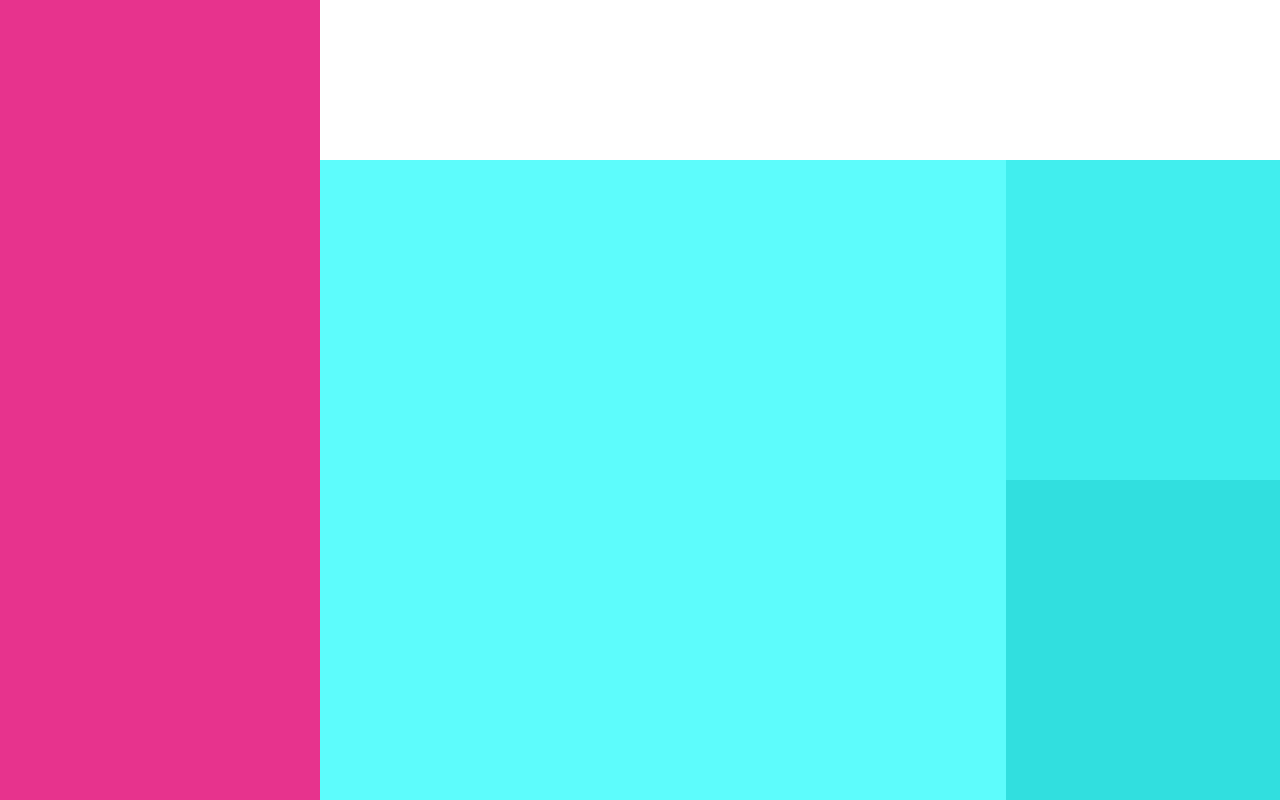
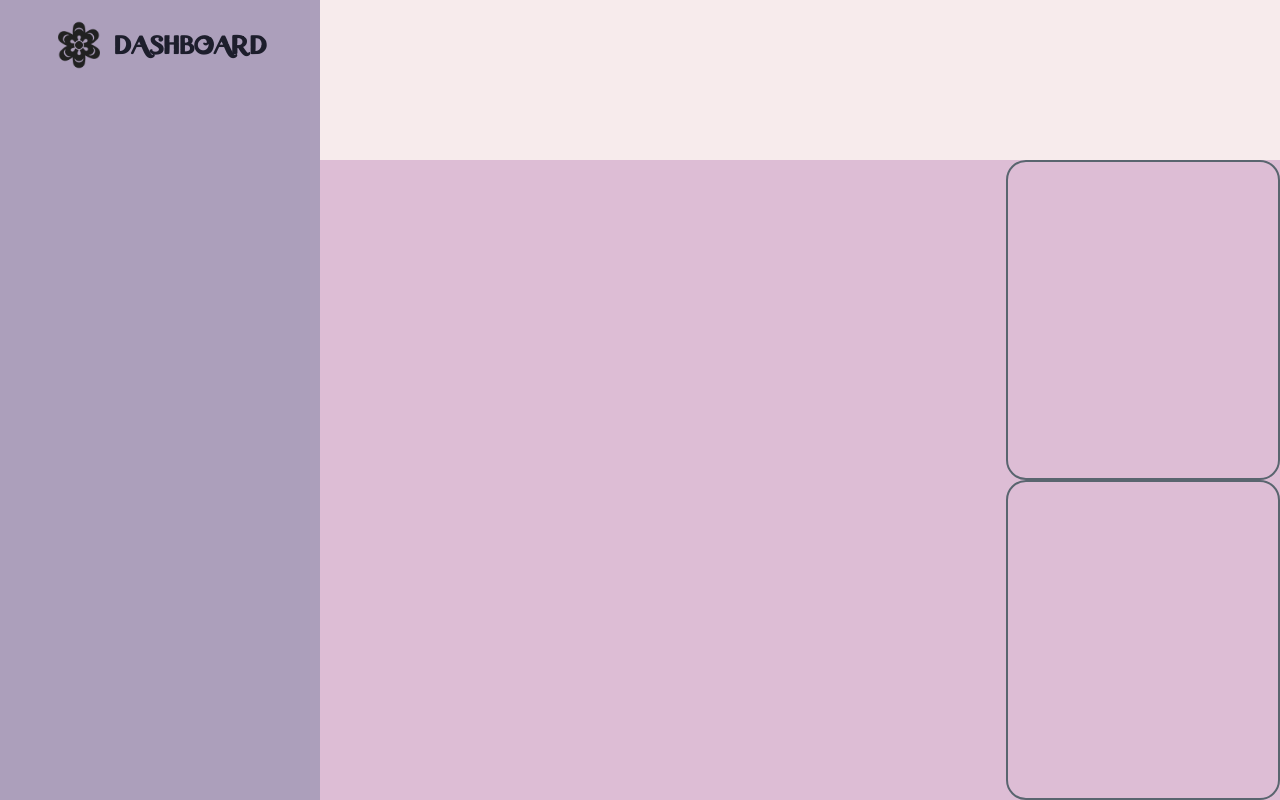
Before and after one commit to underlinear/odindashboard, a plain HTML site: page index.html in a window 1280 px wide. Drawn offline with Linux system fonts and the light colour scheme.

Commit message:
Add proper color palette

```diff
--- a/index.html
+++ b/index.html
@@ -13,7 +13,12 @@
 <body>
     <div id="page-wrapper">
         <div id="sidebar">
-
+            <div id="logo-container">
+                <img id="flower-logo" src="images/flower.png">
+                <h1 id="logo">
+                    Dashboard
+                </h1>
+            </div>
         </div>
         <main>
             <div id="header-section">
@@ -31,7 +36,7 @@
                 </div>
             </div>
             <article>
-                <div id="main">
+                <div id="main-content">
 
                 </div>
                 <div id="announcement">
--- a/style.css
+++ b/style.css
@@ -1,6 +1,19 @@
 * {
     margin: 0;
     padding: 0;
+}
+
+:root {
+    --lavender-blush: #f7ebec;
+    --thistle: #ddbdd5;
+    --rose-quartz: #ac9fbb;
+    --payne-gray: #59656f;
+    --raisin-black: #1d1e2c;
+}
+
+@font-face {
+    font-family: Madrigal;
+    src: url("madrigal-font/Madrigal-mLJ92.ttf");
 }
 
 #page-wrapper {
@@ -9,10 +22,33 @@
     grid-template-columns: 1fr 3fr;
 }
 
+/* ----- Sidebar ----- */
+
 #sidebar {
-    background-color: #e7338d;
+    background-color: var(--rose-quartz);
     grid-area: 1 / 1 / 2 / 2;
 }
+
+#logo-container {
+    height: 50px;
+    display: flex;
+    align-items: center;
+    justify-content: center;
+    margin-top: 20px;
+    column-gap: 10px;
+}
+
+#logo {
+    font-family: Madrigal;
+    color: var(--raisin-black);
+    text-align: center;
+}
+
+#flower-logo {
+    height: 50px;
+}
+
+/* ----- Content ----- */
 
 main {
     grid-area: 1 / 2 / 2 / 3;
@@ -20,32 +56,34 @@ main {
     grid-template-rows: 1fr 4fr;
 }
 
+
 #header-section {
-    background-color: white;
+    background-color: var(--lavender-blush);
     display: grid;
     grid-area: 1 / 1 / 2 / 2;
     grid-template: 1fr 1fr / 1fr 1fr;
 }
 
 article {
-    background-color: #CCCCCC;
+    background-color: var(--thistle);
     grid-area: 2 / 1 / 3 / 2;
     display: grid;
     grid-template-columns: 2fr 0.8fr;
     grid-template-rows: 1fr 1fr;
 }
 
-article #main {
-    background-color: #5dfcfc;
+article #main-content {
     grid-area: 1 / 1 / 3 / 2;
 }
 
 article #announcement {
-    background-color: #41eeee;
+    border: 2px solid var(--payne-gray);
+    border-radius: 20px;
     grid-area: 1 / 2 / 2 / 3;
 }
 
 article #trending {
-    background-color: #31dfdf;
+    border: 2px solid var(--payne-gray);
+    border-radius: 20px;
     grid-area: 2 / 2 / 3 / 3;
 }
```
Also changed, not shown: images/flower.png (added), madrigal-font/Madrigal-mLJ92.ttf (added), madrigal-font/info.txt (added), madrigal-font/misc/Licencia de uso gratuito.txt (added).
